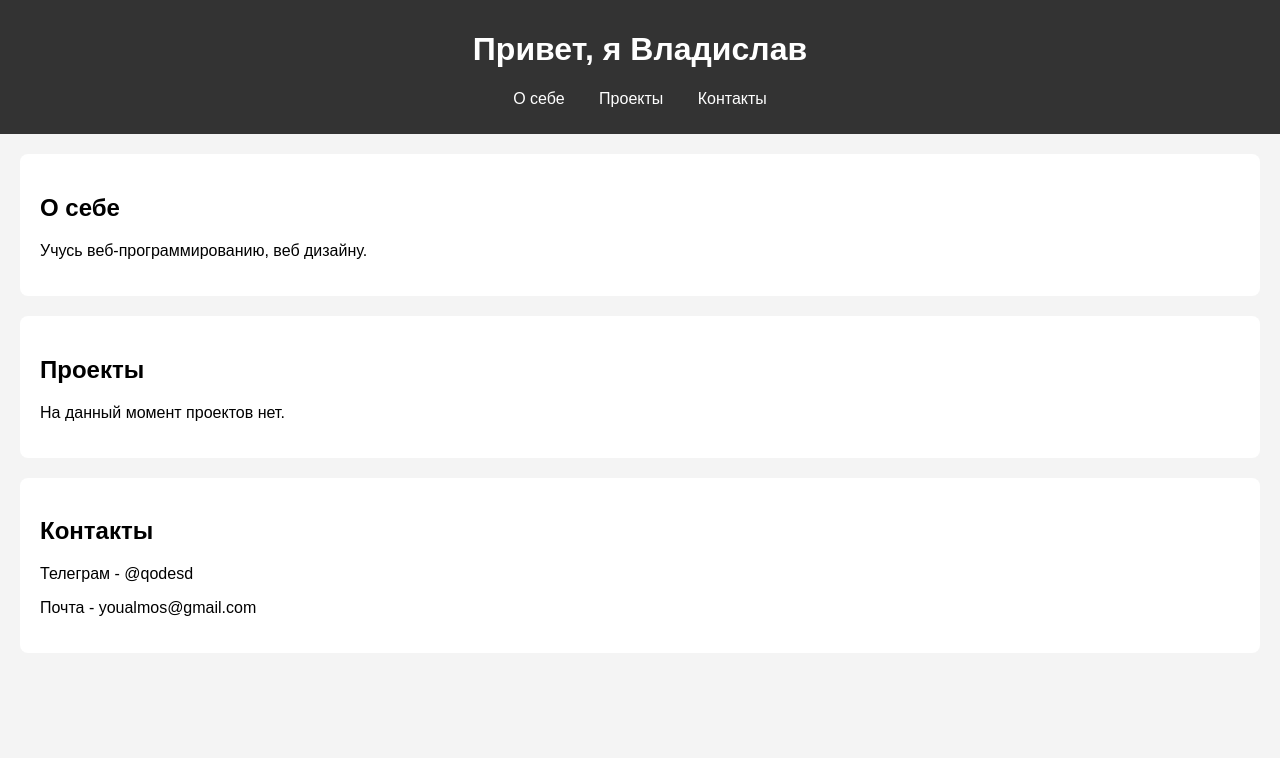
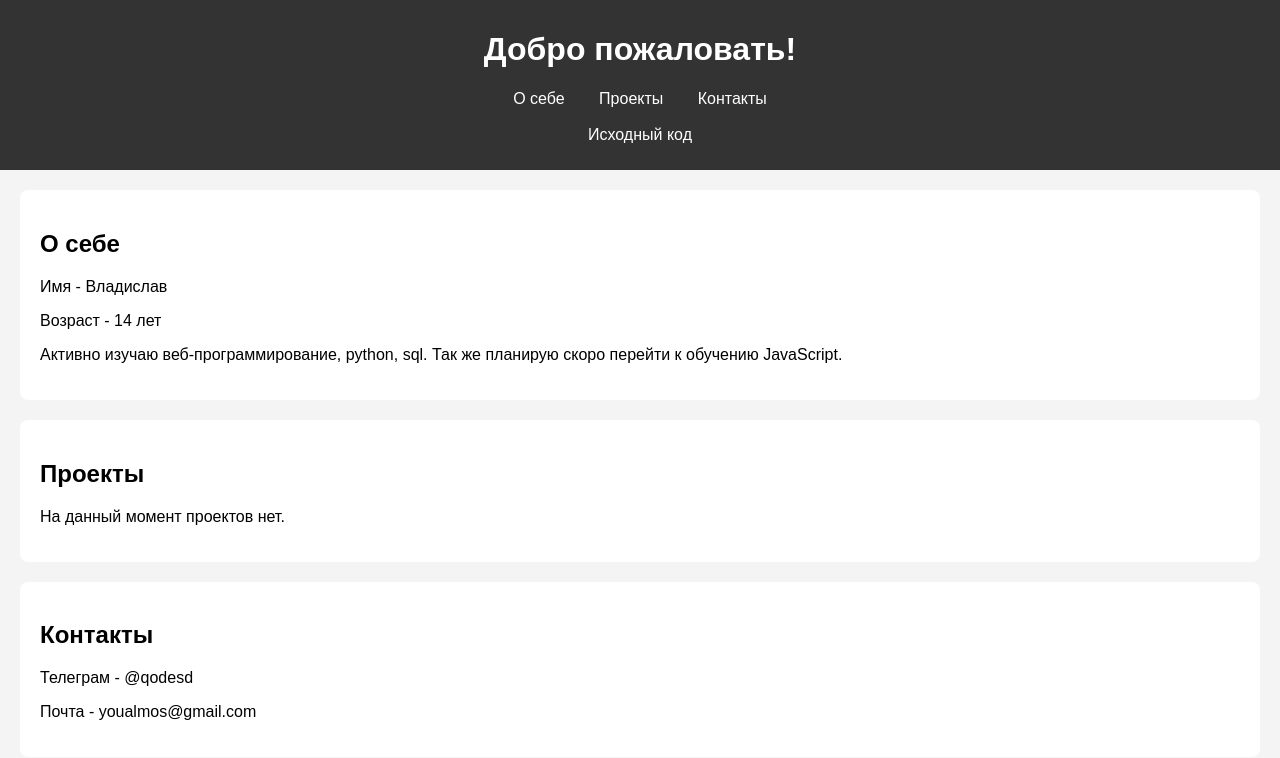
Before and after one commit to buka21932/Portfolio, a plain HTML site: page index.html in a window 1280 px wide. Drawn offline with Linux system fonts and the light colour scheme.

Commit message:
index.html

```diff
--- a/index.html
+++ b/index.html
@@ -8,19 +8,24 @@
 </head>
 <body>
     <header>
-        <h1>Привет, я Владислав</h1>
+        <h1>Добро пожаловать!</h1>
         <nav>
             <ul>
                 <li><a href="#about">О себе</a></li>
                 <li><a href="#prjects">Проекты</a></li>
                 <li><a href="#contact">Контакты</a></li>
+                <br>
+                <br>
+                <li><a href="https://github.com/buka21932/Portfolio">Исходный код</a></li>
             </ul>
         </nav>
     </header>
 
     <section id="about">
         <h2>О себе</h2>
-        <p>Учусь веб-программированию, веб дизайну.</p>
+        <p>Имя - Владислав</p>
+        <p>Возраст - 14 лет</p>
+        <p>Активно изучаю веб-программирование, python, sql. Так же планирую скоро перейти к обучению JavaScript.</p>
     </section>
 
     <section id="prjects">
```
